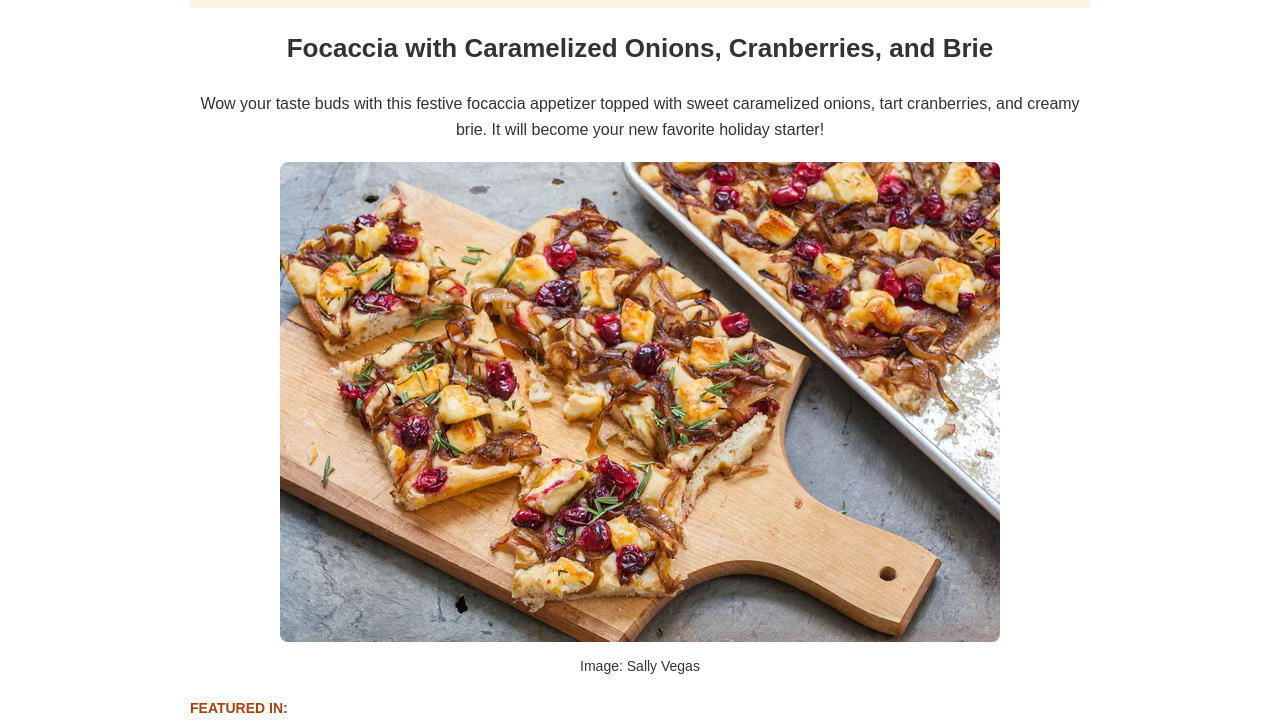
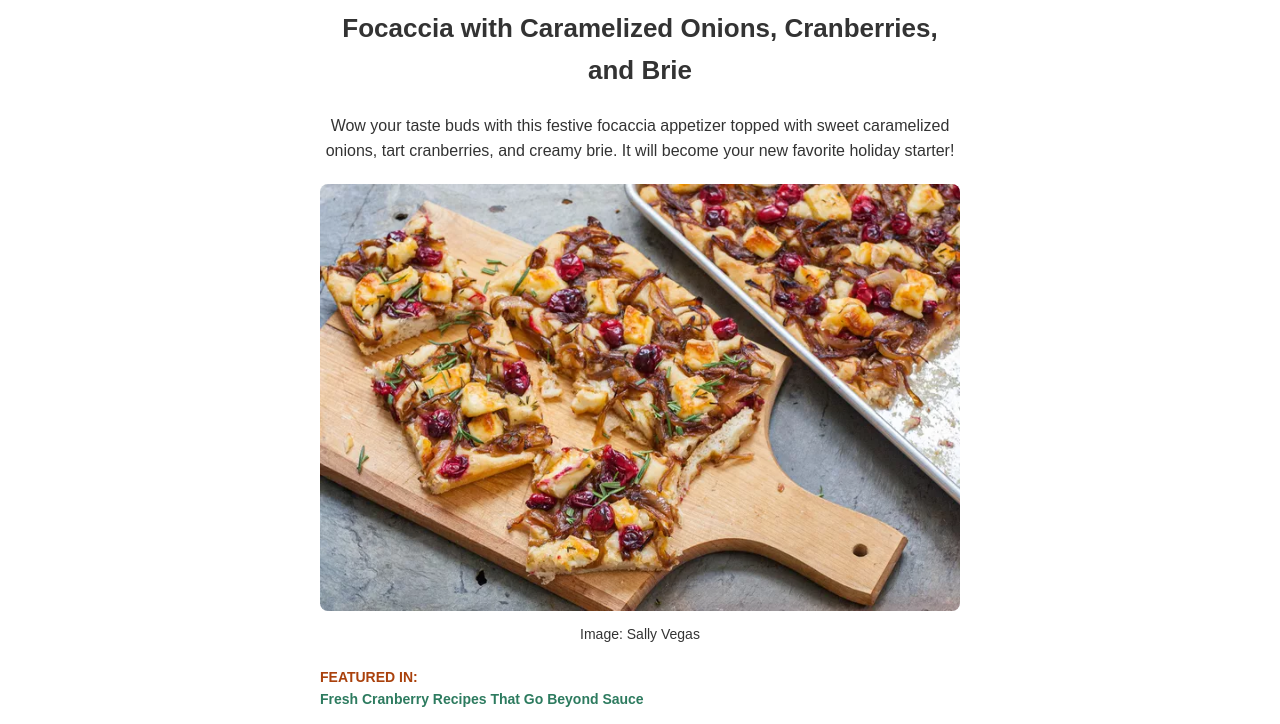
Before and after one commit to davidelong0/W1-D3, a plain HTML site: page index.html in a window 1280 px wide. Shown: the part 200-924 px from the top of the page. Drawn offline with Linux system fonts and the light colour scheme.

Commit message:
eliminato flexbox

```diff
--- a/assets/css/style.css
+++ b/assets/css/style.css
@@ -1,3 +1,4 @@
+
 
 body {
     font-family: Arial, sans-serif;
@@ -6,16 +7,13 @@ body {
     padding: 0;
     background-color: white;
     color: #333;
-    display: flex;
-    justify-content: center;
+}
+main {
+    width: 50%;
+    margin-left: auto;
+    margin-right: auto;
 }
 
-.container {
-    width: 100%;
-    max-width: 900px;
-    background: white;
-    padding: 20px;
-}
 
 header {
     text-align: center;
--- a/index.html
+++ b/index.html
@@ -10,12 +10,11 @@
     <div class="container">
       <header>
         <img src="assets/images/logo.png" alt="immagine-logo" />
+
+        <div class="banner">
+          Part of <strong>A SIMPLY FABULOUS THANKSGIVING</strong>
+        </div>
       </header>
-
-      <div class="banner">
-        Part of <strong>A SIMPLY FABULOUS THANKSGIVING</strong>
-      </div>
-
       <main>
         <h2>Focaccia with Caramelized Onions, Cranberries, and Brie</h2>
         <p class="description">
```
